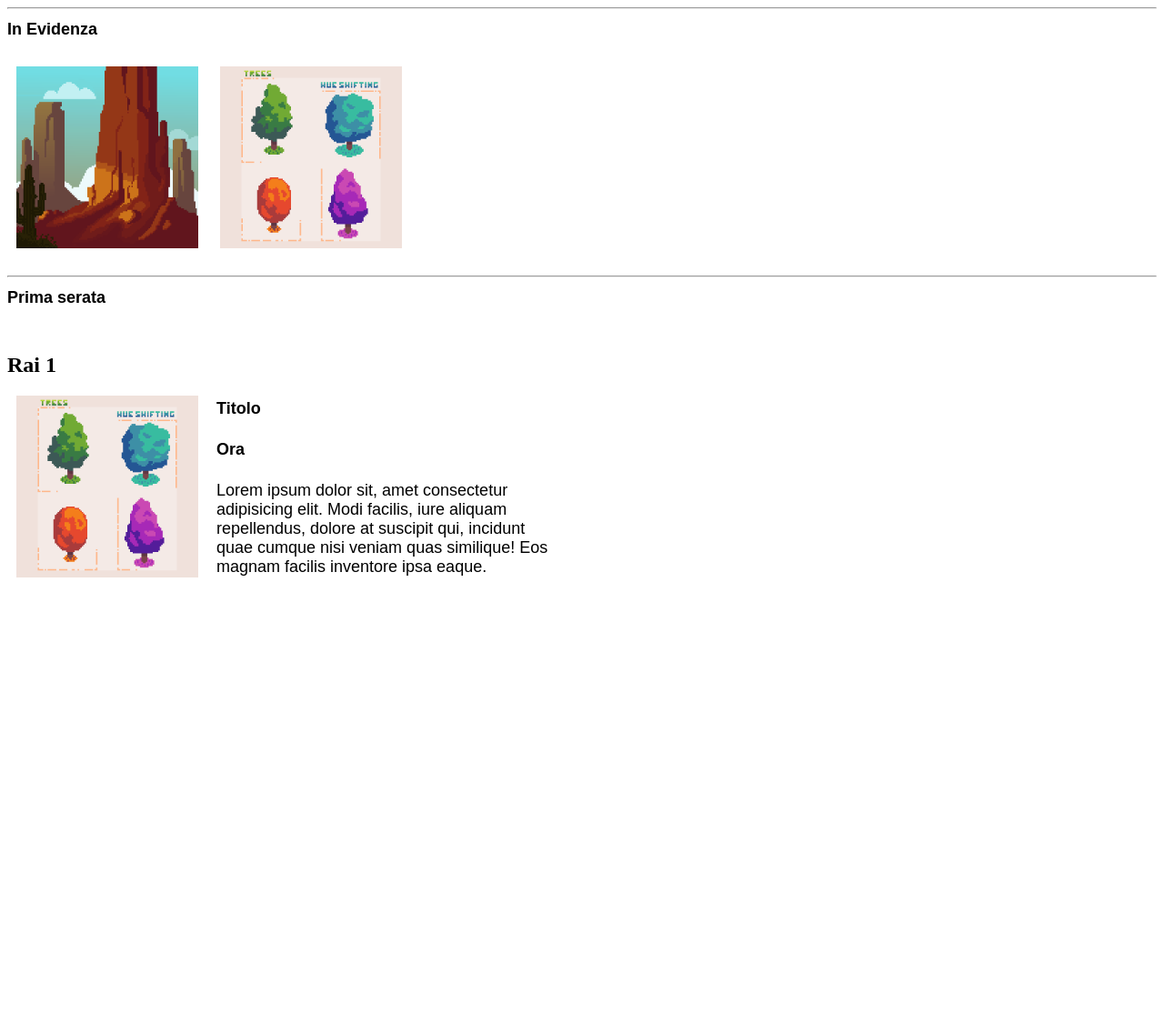
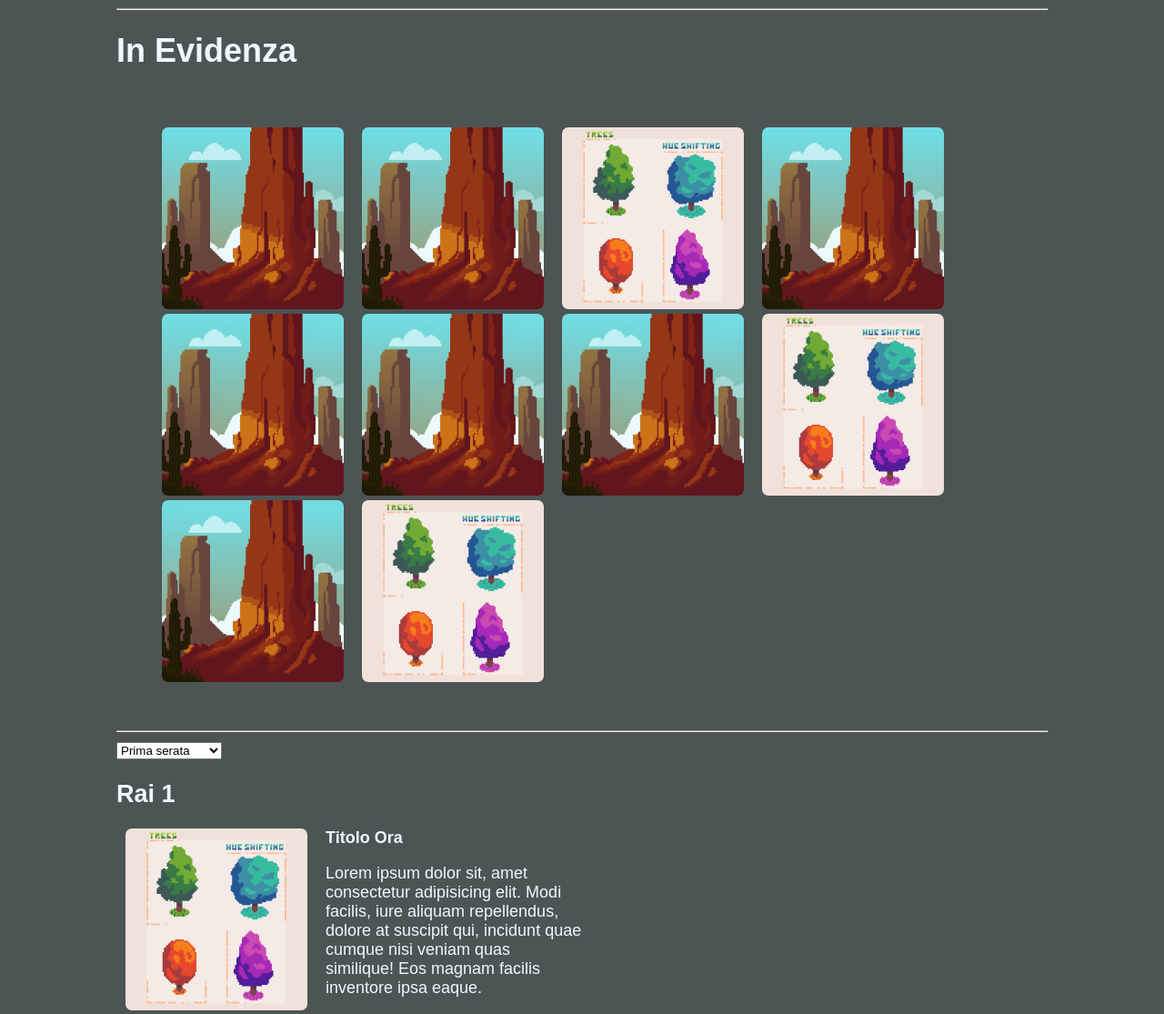
Before and after one commit to lalalal99/ProgettoLTW, a PHP site: page / in a window 1280 px wide. Shown: the whole page at 91% size. Before the commit the page ends 635 px from the top, so only its background shows below. Run offline with PHP 8.4, Linux system fonts and the light colour scheme.

Commit message:
immagini a caso quasi scrollabili

```diff
--- a/css/index.css
+++ b/css/index.css
@@ -1,8 +1,23 @@
+body {
+  background-color: #4c5454;
+  color: aliceblue;
+  font-family: Arial, Helvetica, sans-serif;
+  font-size: large;
+  margin: auto;
+  width: 80%;
+}
+
 p {
-  width: 600px;
+  /* width: 600px; */
   text-justify: distribute;
   font-family: Arial, Helvetica, sans-serif;
-  font-size: large;
+  /* font-size: large;
+  display: inline; */
+}
+
+.Trama {
+  width: 50%;
+  height: 50%;
 }
 
 .locandina {
@@ -11,7 +26,7 @@ p {
 }
 
 .prima_serata {
-  border: 2px;
+  border: 10px;
   margin-right: 20px;
   border-color: aqua;
   float: left;
@@ -20,14 +35,18 @@ p {
 img {
   margin-left: 10px;
   margin-right: 10px;
-}
-
-h1 {
-  font-family: Arial, Helvetica, sans-serif;
-  font-size: large;
+  border-radius: 7px;
 }
 
 h4 {
-  font-family: Arial, Helvetica, sans-serif;
-  font-size: large;
+  display: inline;
 }
+
+li {
+  display: inline;
+}
+
+ul {
+  overflow-x: scroll;
+  overflow-y: hidden;
+}
--- a/index.html
+++ b/index.html
@@ -5,6 +5,10 @@
     <meta http-equiv="X-UA-Compatible" content="IE=edge" />
     <meta name="viewport" content="width=device-width, initial-scale=1.0" />
     <link rel="stylesheet" type="text/css" href="css/index.css" />
+    <script src="js/index.js"></script>
+    <script>
+      window.onload = inEvidenza;
+    </script>
     <title>Guida TV</title>
   </head>
   <body>
@@ -12,25 +16,35 @@
     <div></div>
     <hr />
     <!-- in evidenza -->
-    <div>
+    <div id="Evidenza">
       <h1>In Evidenza</h1>
       <br />
-      <img src="imgs/landscape.png" alt="test1" class="locandina" />
-      <img src="imgs/Trees.png" alt="test2" class="locandina" />
+      <ul id="Evidenza_Lista">
+        <!-- <li>
+          <img src="imgs/landscape.png" alt="test1" class="locandina" />
+        </li>
+        <li>
+          <img src="imgs/Trees.png" alt="test2" class="locandina" />
+        </li> -->
+      </ul>
     </div>
     <br />
     <hr />
     <!-- prima serata -->
     <div>
-      <h1>Prima serata</h1>
+      <select>
+        <option value="Prima">Prima serata</option>
+        <option value="Seconda">Seconda serata</option>
+        <option value="Unificata">Serata unificata</option>
+      </select>
       <br />
       <div>
         <h2>Rai 1</h2>
         <img src="imgs/Trees.png" alt="test2" class="locandina prima_serata" />
-        <div style="width: 600px">
-          <h4 class="testo1">Titolo</h4>
+        <div>
+          <h4>Titolo</h4>
           <h4>Ora</h4>
-          <p>
+          <p class="Trama">
             Lorem ipsum dolor sit, amet consectetur adipisicing elit. Modi
             facilis, iure aliquam repellendus, dolore at suscipit qui, incidunt
             quae cumque nisi veniam quas similique! Eos magnam facilis inventore
--- /dev/null
+++ b/js/index.js
@@ -0,0 +1,21 @@
+var arr = ["Trees.png", "landscape.png"];
+length = 10;
+
+function choose(choices) {
+  var index = Math.floor(Math.random() * choices.length);
+  return choices[index];
+}
+
+function inEvidenza() {
+  var ul = document.getElementById("Evidenza_Lista");
+  for (let i = 0; i < length; i++) {
+    var li = document.createElement("li");
+
+    var elem = document.createElement("img");
+    elem.setAttribute("src", "imgs/" + choose(arr));
+    elem.setAttribute("class", "locandina");
+
+    li.appendChild(elem);
+    ul.appendChild(li);
+  }
+}
```
